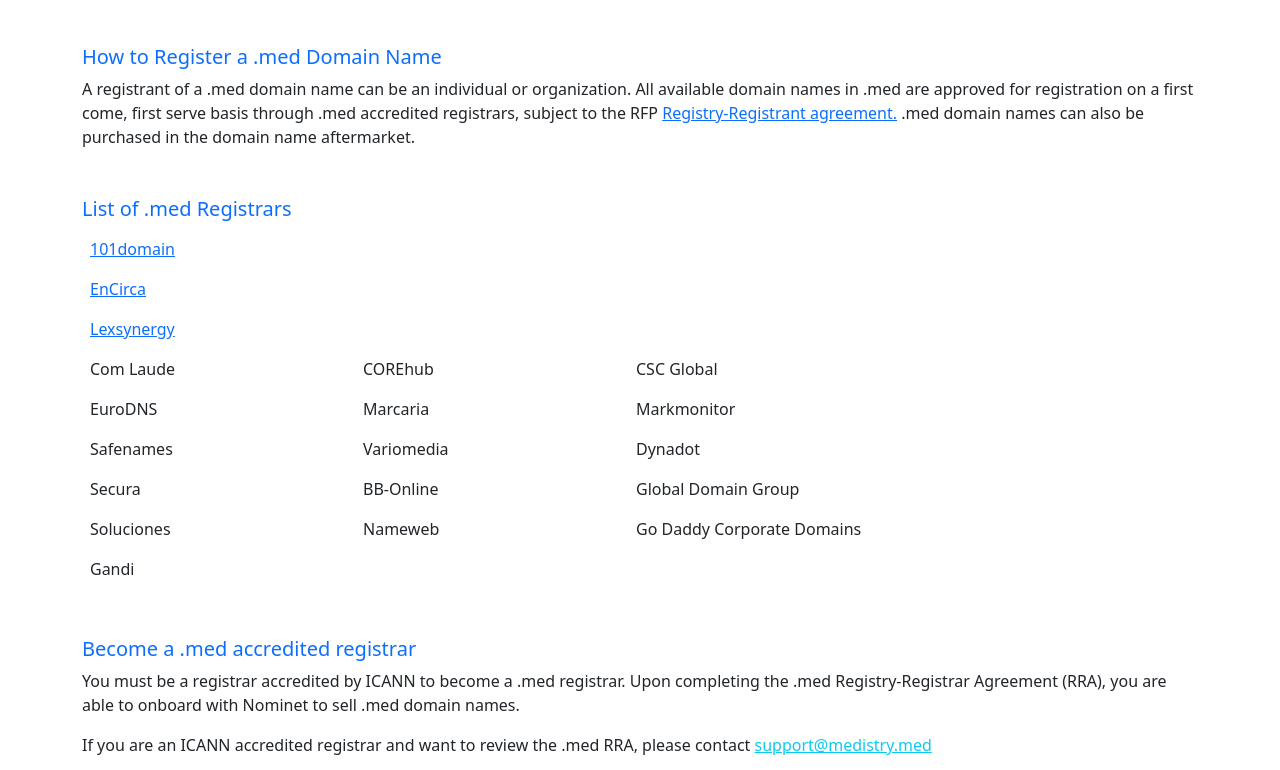
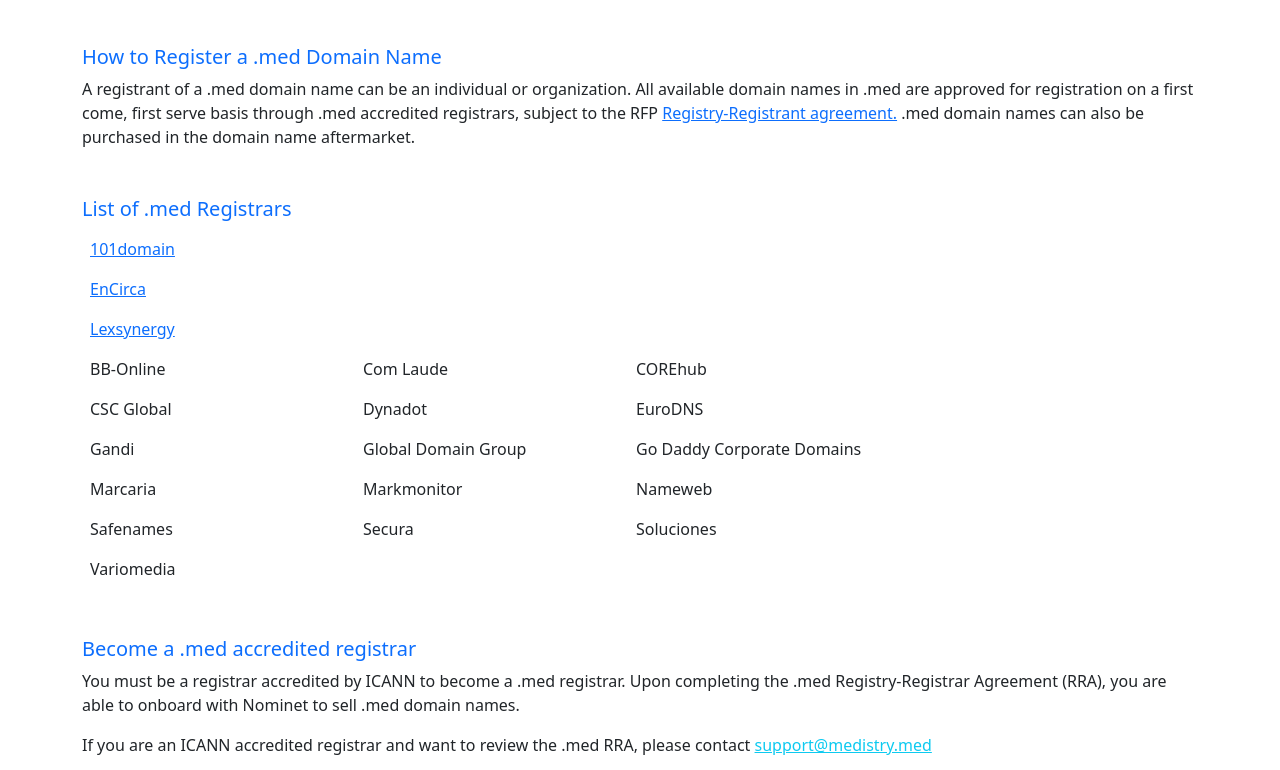
Before and after one commit to dotmed/medistry, a plain HTML site: page index.html in a window 1280 px wide. Shown: the part 515-1285 px from the top of the page. Drawn offline with nearby package versions, Linux system fonts and the light colour scheme.

Commit message:
use rra page, create js to auto sort and inject registrar names

```diff
--- a/index.html
+++ b/index.html
@@ -91,7 +91,7 @@
           <h5 class="text-primary"> How to Register a .med Domain Name </h5>
           <p class="fs-6">
             A registrant of a .med domain name can be an individual or organization. All available domain names in .med are approved for registration on a first come, first serve basis through .med accredited registrars, subject to the RFP
-            <a href="./static/pdf/Registry_Registrant_Agreement.pdf" alt="Registry Registrant Agreement" target="_blank">Registry-Registrant agreement.</a>
+            <a href="./pages/rra.html" alt="Registry Registrant Agreement">Registry-Registrant agreement.</a>
             .med domain names can also be purchased in the domain name aftermarket.
           </p>
         </div>
@@ -108,36 +108,7 @@
             <div class="row w-100">
             <div class="col-9 col-md-3 p-2"> <a href="https://www.lexsynergy.com/tld/med" alt="Lexsynergy" target="_blank"> Lexsynergy </a></div>
             </div>
-            <div class="row w-100">
-              <div class="col-9 col-md-3 p-2"> Com Laude </div>
-              <div class="col-9 col-md-3 p-2"> COREhub </div>
-              <div class="col-9 col-md-3 p-2"> CSC Global </div>
-            </div>
-            <div class="row w-100">
-              <div class="col-9 col-md-3 p-2"> EuroDNS </div>
-              <div class="col-9 col-md-3 p-2"> Marcaria </div>
-              <div class="col-9 col-md-3 p-2"> Markmonitor </div>
-            </div>
-            <div class="row w-100">
-              <div class="col-9 col-md-3 p-2"> Safenames </div>
-              <div class="col-9 col-md-3 p-2"> Variomedia </div>
-              <div class="col-9 col-md-3 p-2"> Dynadot </div>
-            </div>
-            <div class="row w-100">
-              <div class="col-9 col-md-3 p-2"> Secura </div>
-              <div class="col-9 col-md-3 p-2"> BB-Online </div>
-              <div class="col-9 col-md-3 p-2"> Global Domain Group </div>
-            </div>
-            <div class="row w-100">
-              <div class="col-9 col-md-3 p-2"> Soluciones </div>
-              <div class="col-9 col-md-3 p-2"> Nameweb </div>
-              <div class="col-9 col-md-3 p-2"> Go Daddy Corporate Domains </div>
-            </div>
-            <div class="row w-100">
-              <div class="col-9 col-md-3 p-2"> Gandi </div>
-              <div class="col-9 col-md-3 p-2">  </div>
-              <div class="col-9 col-md-3 p-2">  </div>
-            </div>
+            <div id="registrar-list"></div>
           </div>
         </div>
         <div id="become-registrar" class="mt-5">
@@ -212,5 +183,6 @@
   <!-- Bootstrap 5 JS (Optional for this use case, but included for completeness) -->
   <script src="https://cdn.jsdelivr.net/npm/bootstrap@5.3.3/dist/js/bootstrap.bundle.min.js"></script>
   <script src="./static/js/main.js"></script>
+  <script src="./static/js/registrar-display.js"></script>
 </body>
 </html>
--- a/static/js/main.js
+++ b/static/js/main.js
@@ -5,4 +5,5 @@
         let yearTxt = document.getElementById('spanYear');
         yearTxt.innerText = new Date().getFullYear();
     });
+
 })();
```
